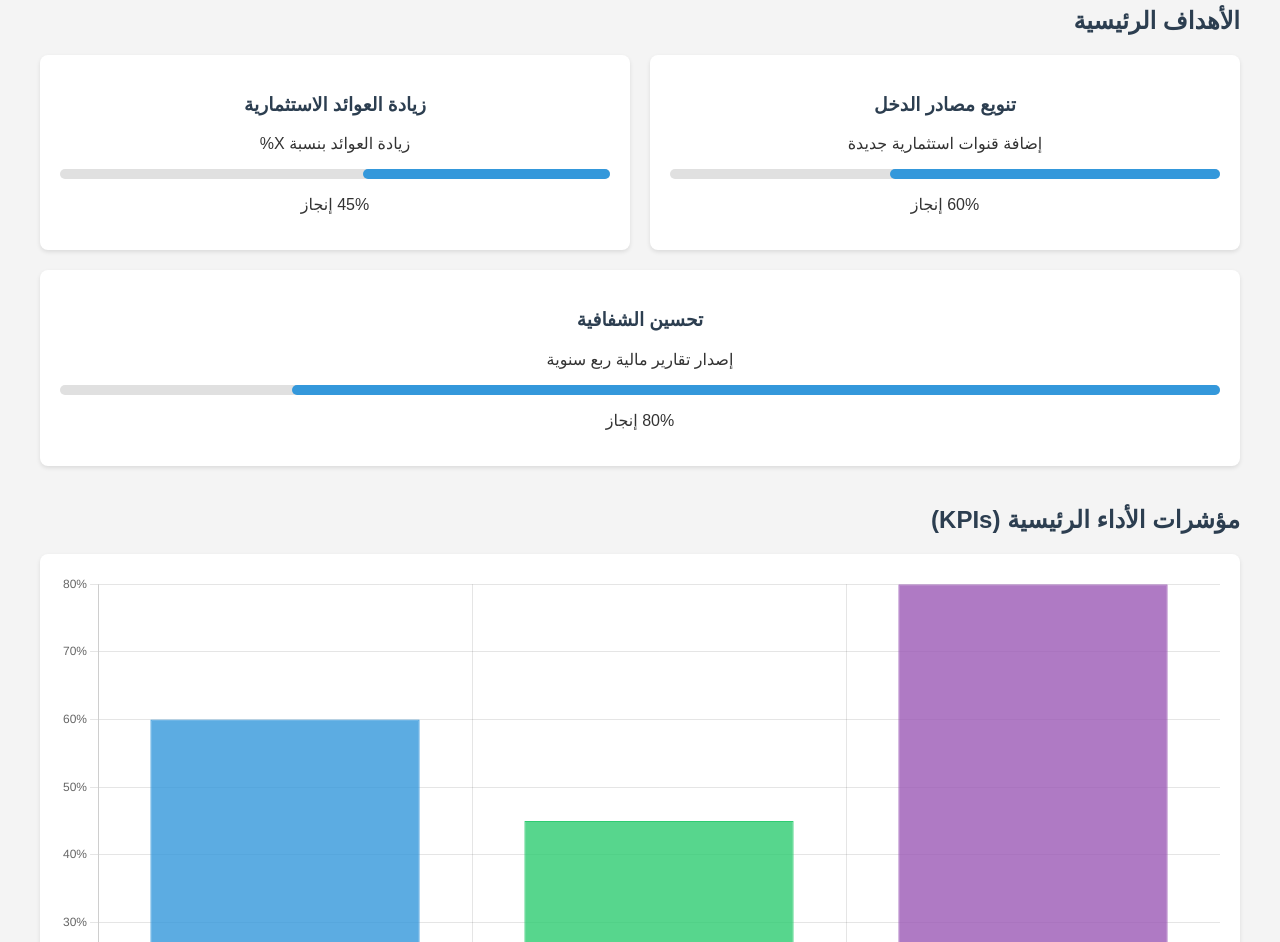
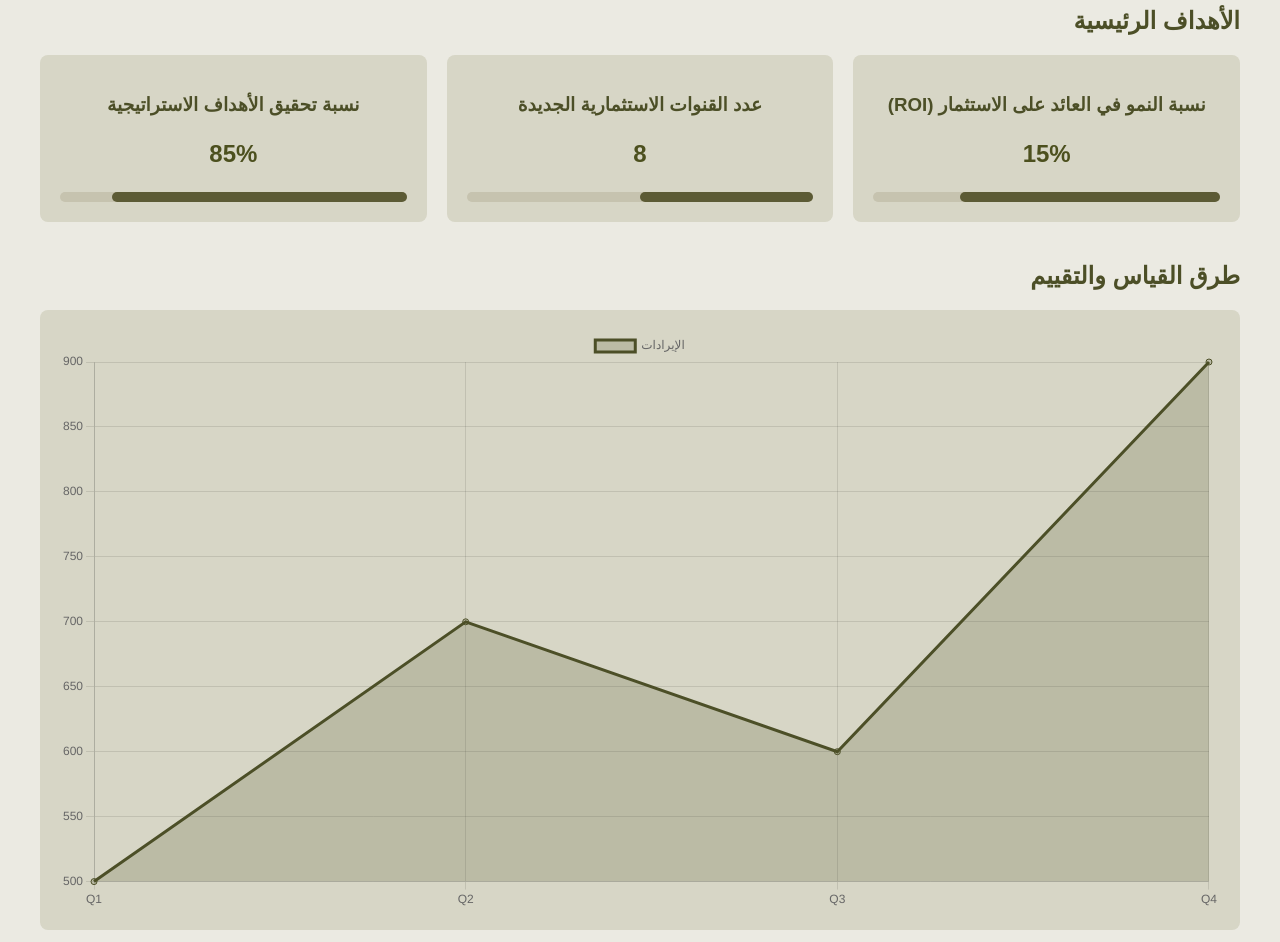
Before and after one commit to astral-fate/exectuved, a plain HTML site: page index.html in a window 1280 px wide. Shown: the part 94-1036 px from the top of the page. Drawn offline with nearby package versions, Linux system fonts and the light colour scheme.

Commit message:
Update index.html

```diff
--- a/index.html
+++ b/index.html
@@ -3,195 +3,168 @@
 <head>
     <meta charset="UTF-8">
     <meta name="viewport" content="width=device-width, initial-scale=1.0">
-    <title>لوحة تحكم العضو المنتدب</title>
+    <title>CEO Dashboard</title>
     <link rel="stylesheet" href="styles.css">
 
-    <script src="https://cdn.jsdelivr.net/npm/chart.js"></script>
 <style>
-  /* styles.css */
-body {
-    font-family: 'Arial', sans-serif;
-    background-color: #f4f4f4;
-    color: #333;
+  body {
+    font-family: Arial, sans-serif;
+    background-color: #EBEAE2;
+    color: #000000;
     margin: 0;
-    padding: 0;
-    direction: rtl;
+    padding: 20px;
+    text-align: right;
 }
 
 .dashboard {
-    padding: 20px;
     max-width: 1200px;
     margin: 0 auto;
 }
 
 h1, h2, h3 {
-    color: #2c3e50;
+    color: #4C4F27;
 }
 
 .section {
     margin-bottom: 40px;
 }
 
-.cards {
+.kpi-container {
     display: flex;
+    justify-content: space-between;
     gap: 20px;
-    flex-wrap: wrap;
 }
 
-.card {
-    background-color: #fff;
+.kpi {
+    background-color: #D7D6C6;
     padding: 20px;
     border-radius: 8px;
-    box-shadow: 0 2px 4px rgba(0, 0, 0, 0.1);
-    flex: 1 1 calc(33.333% - 40px);
+    flex: 1;
     text-align: center;
 }
 
-.progress {
-    background-color: #e0e0e0;
-    border-radius: 8px;
-    height: 10px;
-    margin: 10px 0;
+.kpi .value {
+    font-size: 24px;
+    font-weight: bold;
+    color: #4C501E;
 }
 
 .progress-bar {
-    background-color: #3498db;
-    border-radius: 8px;
-    height: 100%;
+    background-color: #C6C3AF;
+    height: 10px;
+    border-radius: 5px;
+    margin-top: 10px;
 }
 
-.charts {
-    background-color: #fff;
+.progress {
+    background-color: #5C5B35;
+    height: 100%;
+    border-radius: 5px;
+}
+
+.chart-container {
+    background-color: #D7D6C6;
     padding: 20px;
     border-radius: 8px;
-    box-shadow: 0 2px 4px rgba(0, 0, 0, 0.1);
-}
-
-.evaluation {
-    display: flex;
-    gap: 20px;
-    flex-wrap: wrap;
-}
-
-.evaluation-item {
-    background-color: #fff;
-    padding: 20px;
-    border-radius: 8px;
-    box-shadow: 0 2px 4px rgba(0, 0, 0, 0.1);
-    flex: 1 1 calc(33.333% - 40px);
+    margin-top: 20px;
 }
 </style>
-
 </head>
 <body>
     <div class="dashboard">
-        <h1>لوحة تحكم العضو المنتدب 2025</h1>
+        <h1>لوحة تحكم الرئيس التنفيذي</h1>
 
-        <!-- Objectives Section -->
         <div class="section">
             <h2>الأهداف الرئيسية</h2>
-            <div class="cards">
-                <div class="card">
-                    <h3>تنويع مصادر الدخل</h3>
-                    <p>إضافة قنوات استثمارية جديدة</p>
-                    <div class="progress">
-                        <div class="progress-bar" style="width: 60%;"></div>
+            <div class="kpi-container">
+                <div class="kpi">
+                    <h3>نسبة النمو في العائد على الاستثمار (ROI)</h3>
+                    <p class="value">15%</p>
+                    <div class="progress-bar">
+                        <div class="progress" style="width: 75%;"></div>
                     </div>
-                    <p>60% إنجاز</p>
                 </div>
-                <div class="card">
-                    <h3>زيادة العوائد الاستثمارية</h3>
-                    <p>زيادة العوائد بنسبة X%</p>
-                    <div class="progress">
-                        <div class="progress-bar" style="width: 45%;"></div>
+                <div class="kpi">
+                    <h3>عدد القنوات الاستثمارية الجديدة</h3>
+                    <p class="value">8</p>
+                    <div class="progress-bar">
+                        <div class="progress" style="width: 50%;"></div>
                     </div>
-                    <p>45% إنجاز</p>
                 </div>
-                <div class="card">
-                    <h3>تحسين الشفافية</h3>
-                    <p>إصدار تقارير مالية ربع سنوية</p>
-                    <div class="progress">
-                        <div class="progress-bar" style="width: 80%;"></div>
+                <div class="kpi">
+                    <h3>نسبة تحقيق الأهداف الاستراتيجية</h3>
+                    <p class="value">85%</p>
+                    <div class="progress-bar">
+                        <div class="progress" style="width: 85%;"></div>
                     </div>
-                    <p>80% إنجاز</p>
                 </div>
             </div>
         </div>
 
-        <!-- KPIs Section -->
         <div class="section">
-            <h2>مؤشرات الأداء الرئيسية (KPIs)</h2>
-            <div class="charts">
-                <canvas id="kpiChart"></canvas>
+            <h2>طرق القياس والتقييم</h2>
+            <div class="chart-container">
+                <canvas id="revenueChart"></canvas>
             </div>
-        </div>
-
-        <!-- Measurement and Evaluation Section -->
-        <div class="section">
-            <h2>طريقة القياس والتقييم</h2>
-            <div class="evaluation">
-                <div class="evaluation-item">
-                    <h3>عدد القنوات الاستثمارية الجديدة</h3>
-                    <p>يتم قياس عدد القنوات الجديدة المضافة كل ربع سنة.</p>
-                </div>
-                <div class="evaluation-item">
-                    <h3>نسبة نمو العوائد</h3>
-                    <p>يتم قياس نسبة النمو في العوائد الاستثمارية مقارنة بالفترة السابقة.</p>
-                </div>
-                <div class="evaluation-item">
-                    <h3>عدد التقارير المالية</h3>
-                    <p>يتم قياس عدد التقارير المالية الصادرة كل ربع سنة.</p>
-                </div>
+            <div class="chart-container">
+                <canvas id="investorGrowthChart"></canvas>
             </div>
         </div>
     </div>
 
-    <script src="script.js"></script>
-    <script>
+    <script src="https://cdn.jsdelivr.net/npm/chart.js"></script>
+    <script src="scripts.js"></script>
+<script>
 
-      // script.js
-document.addEventListener('DOMContentLoaded', function () {
-    const ctx = document.getElementById('kpiChart').getContext('2d');
-    const kpiChart = new Chart(ctx, {
-        type: 'bar',
+  document.addEventListener('DOMContentLoaded', function () {
+    const revenueCtx = document.getElementById('revenueChart').getContext('2d');
+    const investorGrowthCtx = document.getElementById('investorGrowthChart').getContext('2d');
+
+    new Chart(revenueCtx, {
+        type: 'line',
         data: {
-            labels: ['تنويع مصادر الدخل', 'زيادة العوائد', 'تحسين الشفافية'],
+            labels: ['Q1', 'Q2', 'Q3', 'Q4'],
             datasets: [{
-                label: 'مؤشرات الأداء الرئيسية',
-                data: [60, 45, 80],
-                backgroundColor: [
-                    'rgba(52, 152, 219, 0.8)',
-                    'rgba(46, 204, 113, 0.8)',
-                    'rgba(155, 89, 182, 0.8)'
-                ],
-                borderColor: [
-                    'rgba(52, 152, 219, 1)',
-                    'rgba(46, 204, 113, 1)',
-                    'rgba(155, 89, 182, 1)'
-                ],
-                borderWidth: 1
+                label: 'الإيرادات',
+                data: [500, 700, 600, 900],
+                borderColor: '#4C4F27',
+                backgroundColor: 'rgba(76, 79, 39, 0.2)',
+                fill: true,
             }]
         },
         options: {
-            scales: {
-                y: {
-                    beginAtZero: true,
-                    ticks: {
-                        callback: function (value) {
-                            return value + '%';
-                        }
-                    }
-                }
-            },
             responsive: true,
             plugins: {
                 legend: {
-                    display: false
+                    display: true,
+                    position: 'top',
+                }
+            }
+        }
+    });
+
+    new Chart(investorGrowthCtx, {
+        type: 'bar',
+        data: {
+            labels: ['Q1', 'Q2', 'Q3', 'Q4'],
+            datasets: [{
+                label: 'نمو المستثمرين',
+                data: [50, 70, 60, 90],
+                backgroundColor: '#5C5B35',
+            }]
+        },
+        options: {
+            responsive: true,
+            plugins: {
+                legend: {
+                    display: true,
+                    position: 'top',
                 }
             }
         }
     });
 });
-    </script>
+</script>
+
 </body>
 </html>
```
